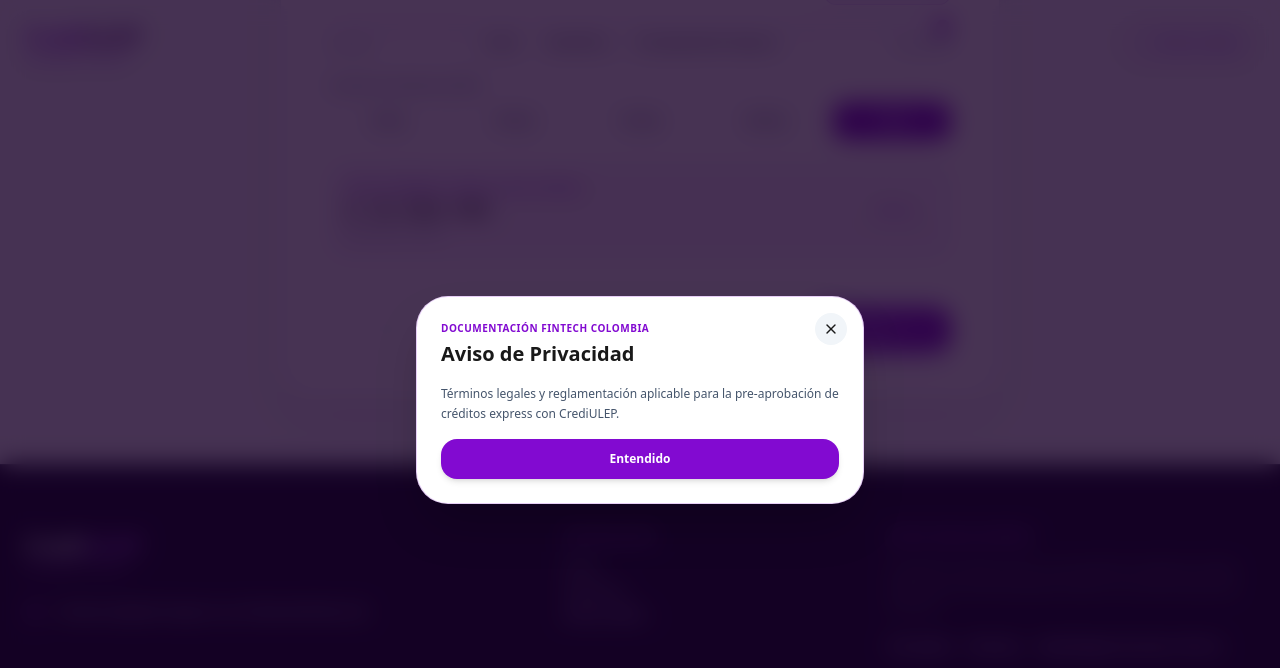
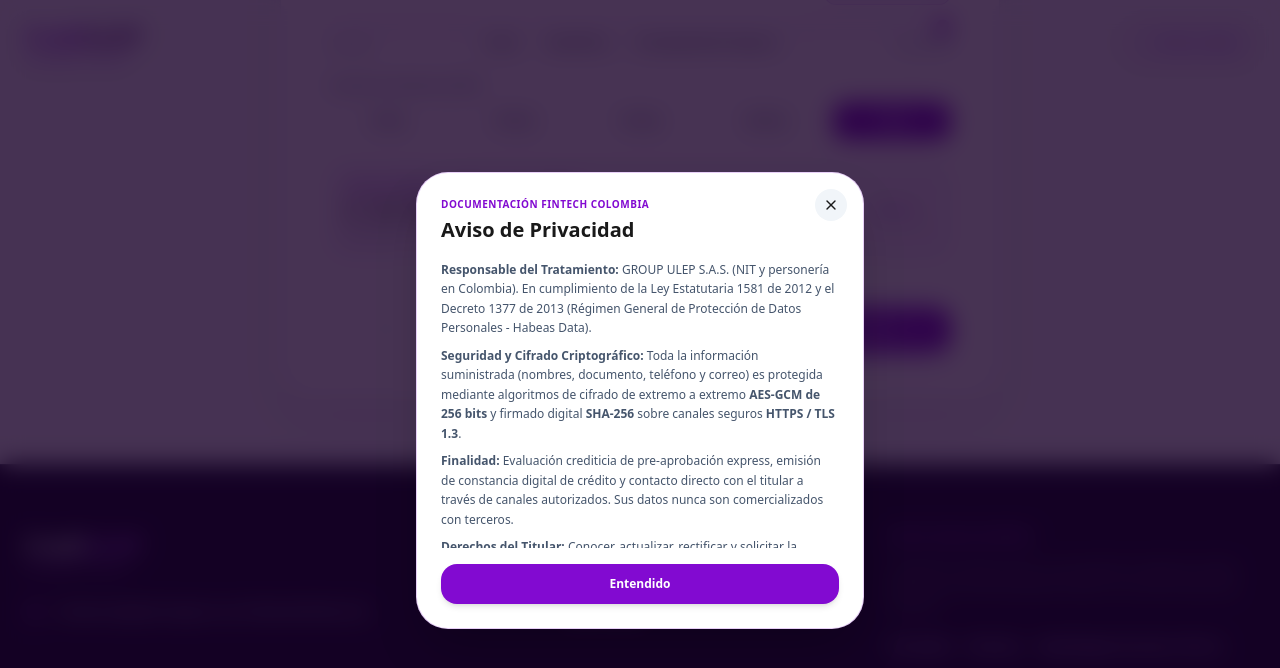
Before and after one commit to groupulep/crediulep, a React (Vite) app: page / in a window 1280 px wide. Both pictures are taken after a click on the button "Privacidad". Shown: the part 2734-3402 px from the top of the page. Built offline with nearby package versions, Linux system fonts and the light colour scheme.

Commit message:
feat: implement SEO, security policies, and legal
Add site metadata, search engine verification, robots.txt, and sitemap. Update the privacy policy component to detail cryptographic security and data protection compliance.

```diff
--- a/index.html
+++ b/index.html
@@ -5,6 +5,37 @@
     <link rel="icon" type="image/jpeg" href="/src/assets/images/favicon_u_logo_1786066573797.jpg" />
     <link rel="manifest" href="/manifest.json" />
     <meta name="viewport" content="width=device-width, initial-scale=1.0" />
+
+    <!-- Google Site Verification -->
+    <meta name="google-site-verification" content="google8bc9c962f98182be.html" />
+    <meta name="google-site-verification" content="8bc9c962f98182be" />
+
+    <!-- HTTPS & Security Policy Directives for Google Safe Browsing -->
+    <meta http-equiv="Content-Security-Policy" content="upgrade-insecure-requests" />
+    <meta http-equiv="X-Content-Type-Options" content="nosniff" />
+    <meta name="referrer" content="strict-origin-when-cross-origin" />
+    <meta name="robots" content="index, follow" />
+
+    <!-- Canonical URL -->
+    <link rel="canonical" href="https://groupulep.github.io/BANKULEP/" />
+
+    <!-- SEO Meta Tags -->
+    <title>CrediULEP WEB 001 - Pre-Aprobación Express</title>
+    <meta
+      name="description"
+      content="Una fintech innovadora de préstamos y servicios financieros en convenio exclusivo con la Fundación ULEP, ofreciendo tasas preferenciales, simuladores interactivos de crédito y una experiencia digital premium para la comunidad."
+    />
+
+    <!-- Open Graph / Social Sharing -->
+    <meta property="og:type" content="website" />
+    <meta property="og:url" content="https://groupulep.github.io/BANKULEP/" />
+    <meta property="og:title" content="CrediULEP WEB 001 - Pre-Aprobación Express" />
+    <meta
+      property="og:description"
+      content="Una fintech innovadora de préstamos y servicios financieros en convenio exclusivo con la Fundación ULEP, ofreciendo tasas preferenciales, simuladores interactivos de crédito y una experiencia digital premium para la comunidad."
+    />
+    <meta property="og:image" content="https://groupulep.github.io/BANKULEP/logo.svg" />
+
     <!-- Nu Purple theme color for mobile browser search/address bar (Chrome, Safari, PWA) -->
     <meta name="theme-color" content="#820AD1" />
     <meta name="theme-color" media="(prefers-color-scheme: light)" content="#820AD1" />
@@ -13,7 +44,6 @@
     <meta name="msapplication-navbutton-color" content="#820AD1" />
     <meta name="apple-mobile-web-app-capable" content="yes" />
     <meta name="apple-mobile-web-app-status-bar-style" content="#820AD1" />
-    <title>CrediULEP - Pre-Aprobación Express</title>
   </head>
   <body>
     <div id="root"></div>
--- /dev/null
+++ b/public/google8bc9c962f98182be.html
@@ -0,0 +1 @@
+google-site-verification: google8bc9c962f98182be.html
--- a/src/components/Footer.tsx
+++ b/src/components/Footer.tsx
@@ -119,9 +119,47 @@
               <span className="text-[10px] text-[#820ad1] font-extrabold uppercase tracking-wider block">Documentación Fintech Colombia</span>
               <h3 className="font-display font-black text-xl">{activeModal}</h3>
             </div>
-            <p className="text-xs text-slate-600 leading-relaxed">
-              Términos legales y reglamentación aplicable para la pre-aprobación de créditos express con CrediULEP.
-            </p>
+            {activeModal === 'Aviso de Privacidad' && (
+              <div className="space-y-2 text-xs text-slate-600 leading-relaxed max-h-72 overflow-y-auto pr-1">
+                <p>
+                  <strong>Responsable del Tratamiento:</strong> GROUP ULEP S.A.S. (NIT y personería en Colombia). En cumplimiento de la Ley Estatutaria 1581 de 2012 y el Decreto 1377 de 2013 (Régimen General de Protección de Datos Personales - Habeas Data).
+                </p>
+                <p>
+                  <strong>Seguridad y Cifrado Criptográfico:</strong> Toda la información suministrada (nombres, documento, teléfono y correo) es protegida mediante algoritmos de cifrado de extremo a extremo <strong>AES-GCM de 256 bits</strong> y firmado digital <strong>SHA-256</strong> sobre canales seguros <strong>HTTPS / TLS 1.3</strong>.
+                </p>
+                <p>
+                  <strong>Finalidad:</strong> Evaluación crediticia de pre-aprobación express, emisión de constancia digital de crédito y contacto directo con el titular a través de canales autorizados. Sus datos nunca son comercializados con terceros.
+                </p>
+                <p>
+                  <strong>Derechos del Titular:</strong> Conocer, actualizar, rectificar y solicitar la supresión de sus datos personales escribiendo a <em>groupulep@gmail.com</em>.
+                </p>
+              </div>
+            )}
+
+            {activeModal === 'Términos y Condiciones' && (
+              <div className="space-y-2 text-xs text-slate-600 leading-relaxed max-h-72 overflow-y-auto pr-1">
+                <p>
+                  <strong>Naturaleza del Servicio:</strong> CrediULEP es una plataforma tecnológica financiera operada por GROUP ULEP S.A.S. que facilita la pre-aprobación y gestión de microcréditos digitales para la comunidad y personas vinculadas.
+                </p>
+                <p>
+                  <strong>Conexión Segura:</strong> Este sitio opera exclusivamente bajo protocolo HTTPS con certificados SSL/TLS validados. Ninguna transacción solicita contraseñas bancarias directas ni claves secretas de cajero.
+                </p>
+                <p>
+                  <strong>Pre-Aprobación Express:</strong> La simulación y solicitud de pre-aprobación inicial es 100% gratuita. La aprobación definitiva está sujeta a verificación de identidad y capacidad de desembolso por los canales oficiales autorizados.
+                </p>
+              </div>
+            )}
+
+            {activeModal === 'Metodología Tasa Fija 1.5% E.A.' && (
+              <div className="space-y-2 text-xs text-slate-600 leading-relaxed max-h-72 overflow-y-auto pr-1">
+                <p>
+                  <strong>Transparencia de Costos:</strong> Tasa preferencial fija del 1.5% Efectiva Anual (E.A.), cumpliendo estrictamente con los límites de tasa de usura legal certificados por la Superintendencia Financiera de Colombia.
+                </p>
+                <p>
+                  <strong>Sin Cobros Ocultos:</strong> Simulador de crédito transparente donde se desglosan el capital, intereses prorrateados exactos por días o meses y total a desembolsar sin cláusulas abusivas ni comisiones ocultas.
+                </p>
+              </div>
+            )}
             <button
               onClick={() => setActiveModal(null)}
               className="w-full py-3 bg-[#820ad1] hover:bg-[#6d08b1] text-white font-bold text-xs rounded-2xl transition-all cursor-pointer shadow-md"
```
Also changed, not shown: public/.well-known/security.txt (added), public/robots.txt (added), 1 other file (tests, documents, lock files or other folders).
